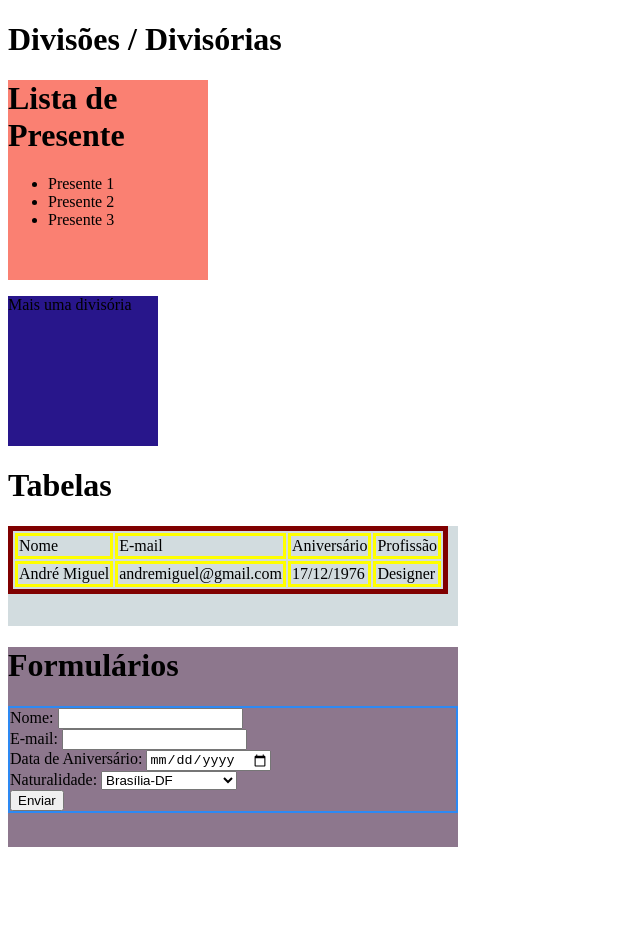
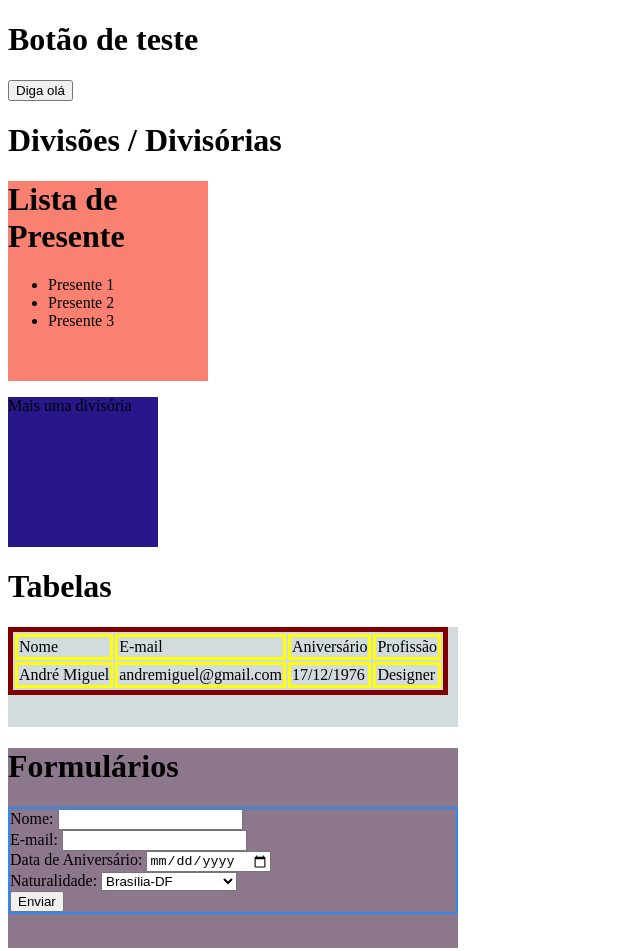
Before and after one commit to andremiguelss/DesevolvimentoWeb, a plain HTML site: page Aula09092021/index.html in a window 1280 px wide. Shown: the whole page, without its empty margins (0-640 px from the left). Before the commit the page ends 855 px from the top, so only its background shows below. Drawn offline with Linux system fonts and the light colour scheme.

Commit message:
Adicionar JS diga olá

```diff
--- a/Aula09092021/index.html
+++ b/Aula09092021/index.html
@@ -7,8 +7,15 @@
                 border: solid 3px yellow;
             }
         </style>
+        <script>
+            function hello(){
+                alert("Olá galera, que legal!")
+            }
+        </script>
     </head>
     <body>
+        <h1>Botão de teste</h1>
+        <button onclick="hello">Diga olá</button>
         <h1>Divisões / Divisórias</h1>
         <div style="background-color: salmon; width: 200px; height: 200px;">
             <h1>Lista de Presente</h1>
```
